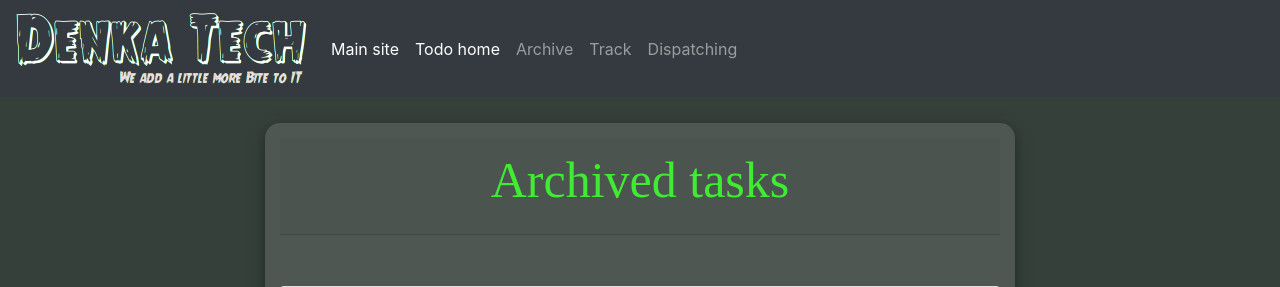
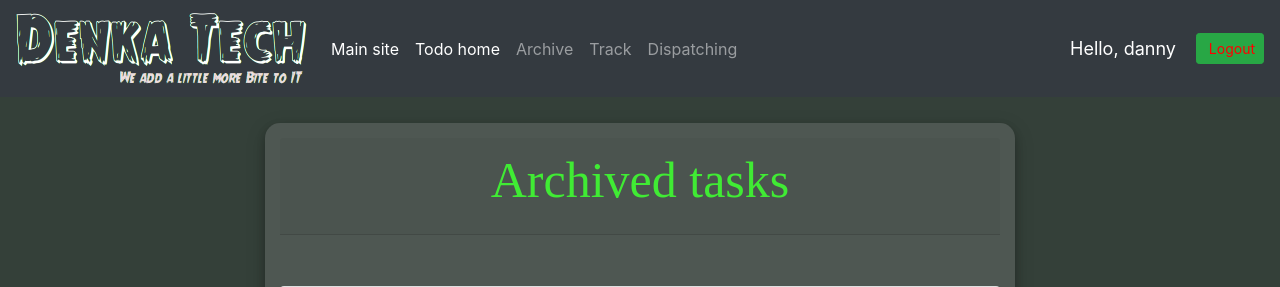
Before and after one commit to vangeytedvg/denkatodo, a Django app: page /archive in a window 1280 px wide. Shown: the top 287 px of the page. Run offline with Django 3.2, Linux system fonts and the light colour scheme; a user stored in the database is signed in; data that the repository does not hold is empty; some libraries are stand-ins or nearby versions; some web fonts are replaced.

Commit message:
Navbar fixed

```diff
--- a/main/templates/main/navbar.html
+++ b/main/templates/main/navbar.html
@@ -1,15 +1,16 @@
 {% load static %}
 <style type="text/css">
-    #hello-msg {
-        font-size: 18px;
-        color: #fff;
-        margin-right: 20px;
-    }
     .ckwas {
         font-size: 18px;
         color: #4aa832;
         margin-right: 15px;
     }
+    .hello-msg{
+        font-size: 18px;
+        color: #fff;
+        margin-right: 20px;
+    }
+</style>
 </style>
 <!-- Navigation bar section template, included in main.html -->
 <nav class="navbar navbar-expand-lg navbar-dark bg-dark">
@@ -22,7 +23,7 @@
     </button>
 
     <div class="collapse navbar-collapse" id="navbarNav">
-        <ul class="navbar-nav">
+        <ul class="navbar-nav mr-auto mt-2 mt-lg-0">
                 <li class="nav-item active">
                     <a class="nav-link" href="portfolio/"}">Main site</a>
                 </li>
@@ -42,6 +43,9 @@
                         <a class="nav-link" href="{% url 'dispatch' %}">Dispatching</a>
                     </li>
                 {% endif %}
+
         </ul>
+        <span class="hello-msg">Hello, {{request.user}}</span>
+        <span><a class="btn btn-sm btn-success" href="{% url 'logout' %}"> &nbsp;Logout</a></span>
     </div>
 </nav>
```
Also changed, not shown: 1 other file.
